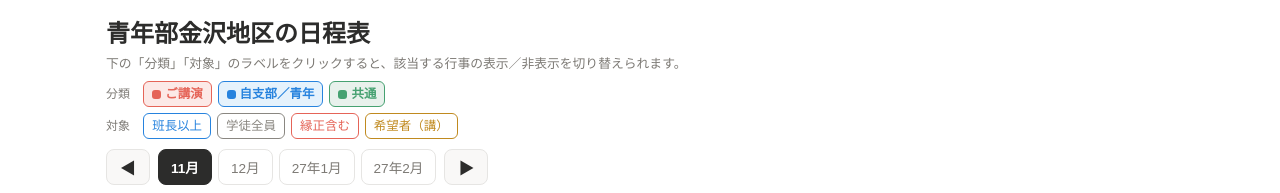
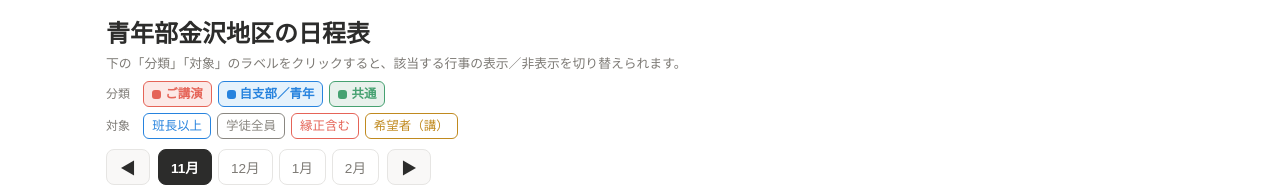
Before and after one commit to jdss-kanazawa/calendar, a plain HTML site: page index.html in a window 1280 px wide. Shown: the top 193 px of the page. Drawn offline with Linux system fonts and the light colour scheme.

Commit message:
refactor: 月タブの一部年月表示を月表示に変更
タブ名から年表示を省く

コメントの追加

ログの日本語化

```diff
--- a/index.html
+++ b/index.html
@@ -154,7 +154,8 @@ let LAST_UPDATED = "";
 // 【起動処理】データの初期化と初期描画
 // ============================================================
 function __boot() {
-  // events.json 内の更新時刻があれば画面フッターに反映
+  // JSON読み込みが完了してからフッターへ最終更新時刻を反映する。
+  // ファイルが古い、または読み込みに失敗した場合でも空欄にするだけで画面描画は継続する。
   if (LAST_UPDATED) {
     const updEl = document.getElementById("lastUpdated");
     if (updEl) updEl.textContent = "最終更新: " + LAST_UPDATED;
@@ -167,7 +168,8 @@ function __boot() {
   renderAll();
 }
 
-// 初期表示月は固定値ではなく、ブラウザの日本時間の現在月から毎回算出する。
+// 初期表示月は固定値ではなく、ブラウザの現在日時を日本時間として毎回算出する。
+// GitHub Pages上のファイル更新時刻とは無関係に、ユーザーがページを開いた時点の当月を選ぶ。
 function getCurrentJstMonth() {
   const parts = new Intl.DateTimeFormat("ja-JP", {
     timeZone: "Asia/Tokyo",
@@ -256,16 +258,22 @@ function renderLegend(){
 // ============================================================
 let MONTHS = [];
 function renderTabs(){
+  // タブ領域を毎回空にすることで、データ再描画時に前回分のボタンが残るのを防ぐ。
+  // 各ボタンには元の年月（YYYY-MM）を保持し、表示文字だけを「N月」にする。
   const T=document.getElementById("mtabs"); T.innerHTML="";
   MONTHS.forEach(m=>{
     const b=document.createElement("button");
     b.className="mtab"+(m===curMonth?" active":"");
-    const yy=m.slice(0,4); b.textContent = yy==="2026" ? `${Number(m.slice(5))}月` : `${yy.slice(2)}年${Number(m.slice(5))}月`;
+    // 年をまたぐ場合もタブには月だけを表示し、前年・翌年の判別をユーザー操作に混ぜない。
+    b.textContent = `${Number(m.slice(5))}月`;
+    // 同じ年月タブが選択されたときだけカレンダーと一覧を再描画し、表示月を切り替える。
     b.onclick=()=>{ curMonth=m; renderAll(); };
     T.appendChild(b);
   });
 }
 function shiftMonth(d){
+  // 前月ボタンは-1、次月ボタンは+1として実際に存在するMONTHSの位置へ移動する。
+  // 範囲外なら移動せず、そのまま現在の表示月を維持する。
   const i=MONTHS.indexOf(curMonth)+d;
   if(i>=0 && i<MONTHS.length){ curMonth=MONTHS[i]; renderAll(); }
 }
@@ -451,21 +459,26 @@ function renderAll(){ renderLegend(); renderTabs(); renderCal(); renderList(); }
 // events.jsonを非同期で読み込み、イベントと更新時刻を取得して画面を初期化する。
 async function loadCalendarData() {
   try {
-    // キャッシュされた古いJSONを使わず、GitHub Pages上の最新ファイルを読む。
+    // ブラウザキャッシュではなくサーバー上の最新ファイルを読む。
+    // GitHub Pagesへ更新直後でも古いevents.jsonが表示される可能性を下げる。
     const eventsResponse = await fetch("events.json", { cache: "no-store" });
 
     if (!eventsResponse.ok) {
       throw new Error(`イベントデータの読み込みに失敗しました: ${eventsResponse.status}`);
     }
 
-    // events.jsonは、イベント配列と更新時刻をまとめたオブジェクトとして読み込む。
+    // events.jsonは更新時刻とイベント配列を持つオブジェクトなので、
+    // events配列が存在しない不正な内容では空配列として扱う。
     const calendarData = await eventsResponse.json();
     EVENTS = Array.isArray(calendarData.events) ? calendarData.events : [];
     LAST_UPDATED = calendarData.lastUpdated || "";
   } catch (error) {
-    console.error(error);
+    // ネットワーク障害やJSON形式不正でも、コンソールへ原因を残す。
+    // エラー時のEVENTSは先頭の空配列を維持し、画面全体が停止しないようにする。
+    console.error("カレンダーデータの読み込みに失敗しました:", error);
   }
 
+  // データの読み込み成否にかかわらず、フッターとカレンダー・一覧の初期描画を実行する。
   __boot();
 }
 
```
Also changed, not shown: scripts/sync-notion.mjs (+40 -18 lines).
